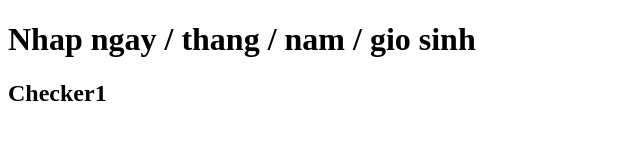
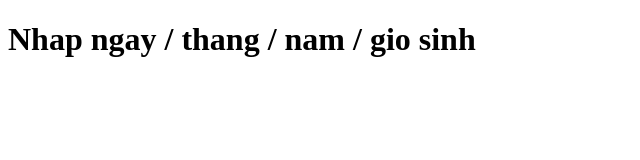
Before and after one commit to tonygag/Tuvi, a plain HTML site: page index.html in a window 1280 px wide. Shown: the whole page, without its empty margins (0-640 px from the left). Drawn offline with Linux system fonts and the light colour scheme.

Commit message:
[main] 1st commit

```diff
--- a/index.html
+++ b/index.html
@@ -7,6 +7,5 @@
   </head>
   <body>
     <h1>Nhap ngay / thang / nam / gio sinh</h1>
-    <h2>Checker1</h2>
   </body>
 </html>
```
